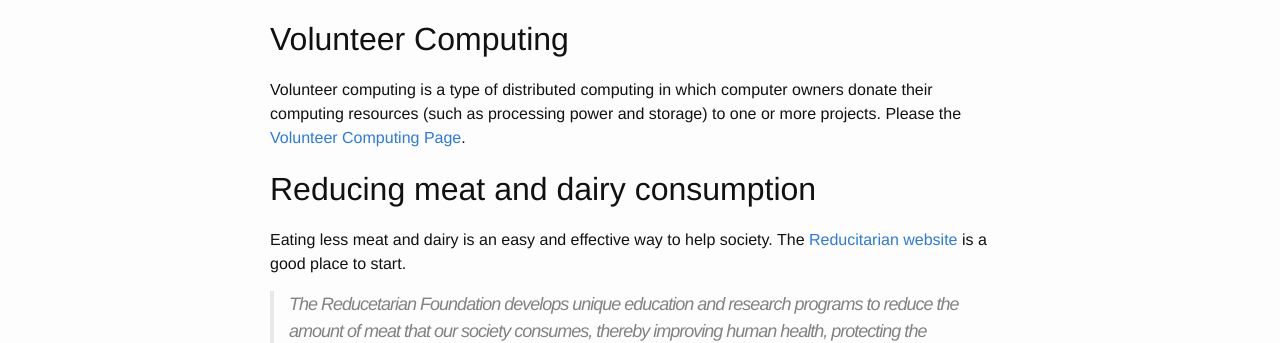
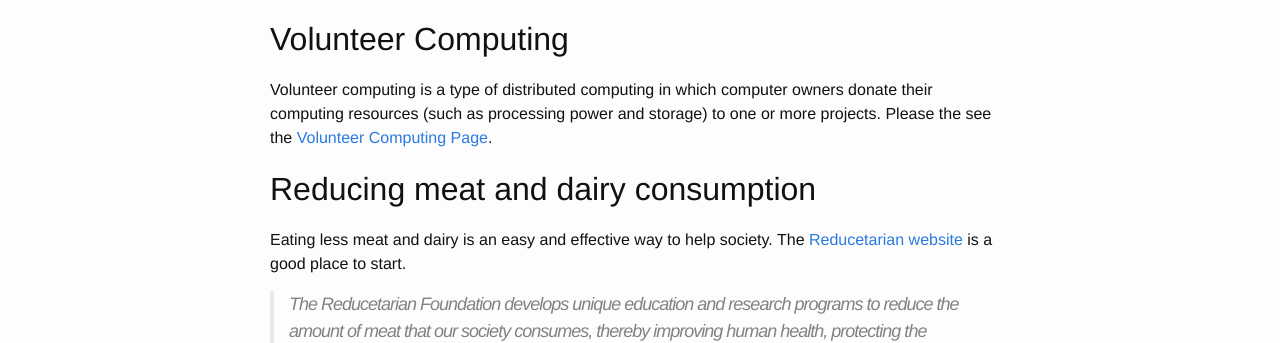
Before and after one commit to lopezpdvn/lopezpdvn.github.io, a Jekyll site: the page built from pages/altruism.md, in a window 1280 px wide. Shown: the part 479-822 px from the top of the page. Built offline with Jekyll 4.4.1, drawn with Linux system fonts in a browser that asks for light colours.

Commit message:
Fixed typos in altruism page

```diff
--- a/pages/altruism.md
+++ b/pages/altruism.md
@@ -25,12 +25,13 @@ at [GiveWell](http://www.givewell.org "GiveWell").
 
 Volunteer computing is a type of distributed computing in which computer owners
 donate their computing resources (such as processing power and storage) to one
-or more projects. Please the [Volunteer Computing Page]({{ site.baseurl }}/volunteer-computing "Volunteer Computing Page").
+or more projects. Please the see the
+[Volunteer Computing Page]({{ site.baseurl }}/volunteer-computing "Volunteer Computing Page").
 
 ## Reducing meat and dairy consumption
 
 Eating less meat and dairy is an easy and effective way to help society. The
-[Reducitarian website](http://www.reducetarian.com "Reducitarian") is a good
+[Reducetarian website](http://www.reducetarian.com "Reducetarian") is a good
 place to start.
 
 > The Reducetarian Foundation develops unique education and research programs
```
